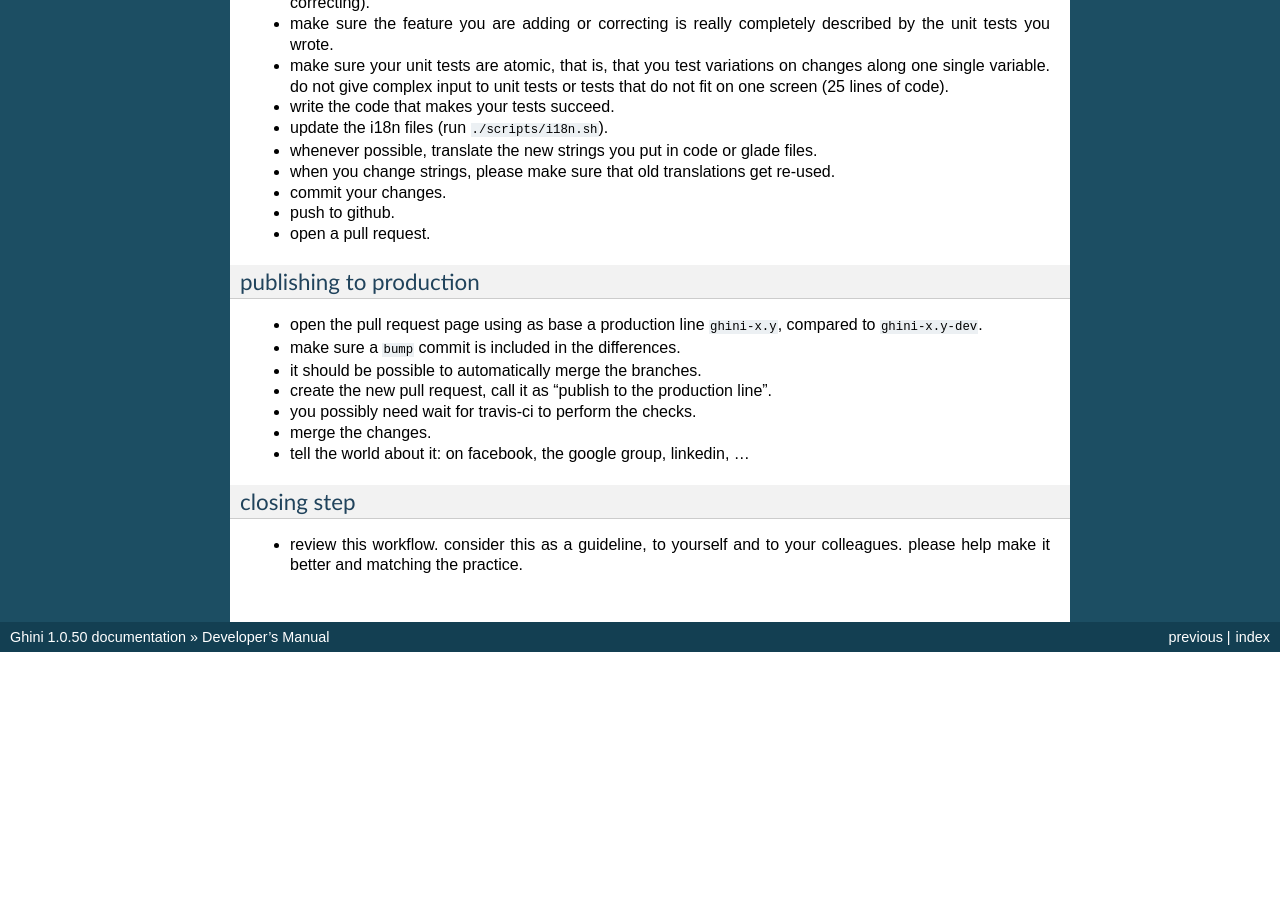
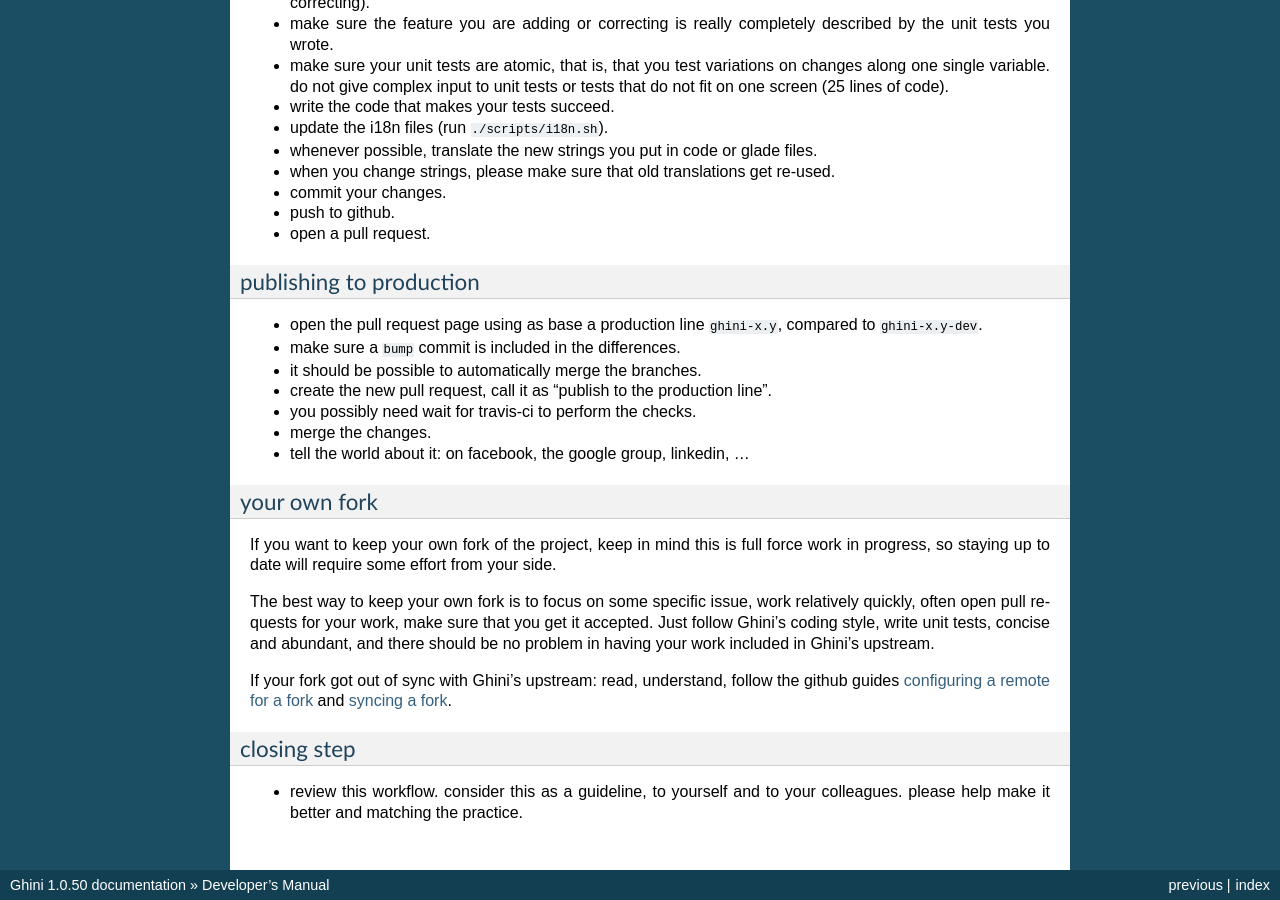
Before and after one commit to Ghini/ghini.desktop-docs.i18n, a Sphinx documentation site: the page built from doc/building.rst, in a window 1280 px wide and 900 px high, scrolled down 10319 px. Built offline with Sphinx 7.4.7, drawn with Linux system fonts in a browser that asks for light colours; before the commit the page ends 10971 px from its top, so only the background shows below that.

```diff
--- a/doc/building.rst
+++ b/doc/building.rst
@@ -655,6 +655,24 @@ publishing to production
 * merge the changes.
 * tell the world about it: on facebook, the google group, linkedin, ...
 
+your own fork
+^^^^^^^^^^^^^^^^^^^^^^^^^^^^^^^^^^^^^^^^^^^^^^^^^^
+
+If you want to keep your own fork of the project, keep in mind this is full
+force work in progress, so staying up to date will require some effort from
+your side.
+
+The best way to keep your own fork is to focus on some specific issue, work
+relatively quickly, often open pull requests for your work, make sure that
+you get it accepted.  Just follow Ghini's coding style, write unit tests,
+concise and abundant, and there should be no problem in having your work
+included in Ghini's upstream.
+
+If your fork got out of sync with Ghini's upstream: read, understand, follow
+the github guides `configuring a remote for a fork
+<https://help.github.com/articles/configuring-a-remote-for-a-fork/>`_ and
+`syncing a fork <https://help.github.com/articles/syncing-a-fork/>`_.
+
 closing step
 ^^^^^^^^^^^^^^^^^^^^^^^^^^^^
 
```
Also changed, not shown: doc/use_cases-jbq.rst (+10 -10 lines), doc/images/accession-source-collection.png (added), 15 other files.
